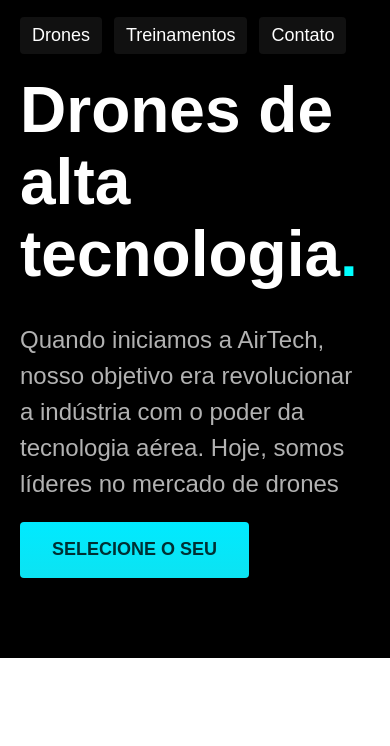
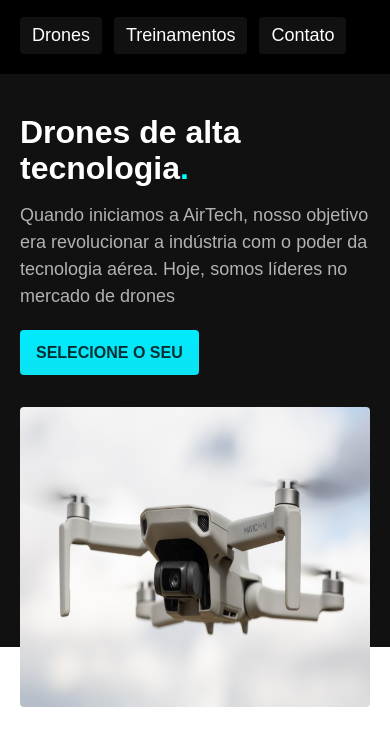
Before and after one commit to jefelipe/airtech, a plain HTML site: page index.html in a window 390 px wide. Shown: the part 50-796 px from the top of the page. Drawn offline with Linux system fonts and the light colour scheme.

Commit message:
Introdução responsiva

```diff
--- a/css/style.css
+++ b/css/style.css
@@ -167,3 +167,43 @@
 .introducao a:hover{
     background: linear-gradient( #09d6e8, #0cd8eb)
 }
+
+@media (max-width: 600px){
+    .introducao a{
+        padding: 12px 16px;
+        font-size: 16px;
+    }
+}
+
+@media (max-width: 1200px){
+    .introducao h1{
+        font-size: 48px;
+    }
+    .introducao p{
+        font-size: 18px;
+    }
+}
+
+@media (max-width: 800px){
+    .introducao-bg{
+        background: #111111;
+        padding-top: 40px;
+        box-shadow: inset 0 -60px #ffffff;
+    }
+
+    .introducao{
+        grid-template-columns: 1fr;
+        gap: 32px;
+    }
+    .introducao-conteudo{
+        padding-bottom: 0px;
+    }
+    .introducao h1{
+        font-size: 32px;
+        margin-bottom: 16px;
+    }
+    .introducao img{
+        height: 300px;
+        width: 100%;
+    }
+}
```
